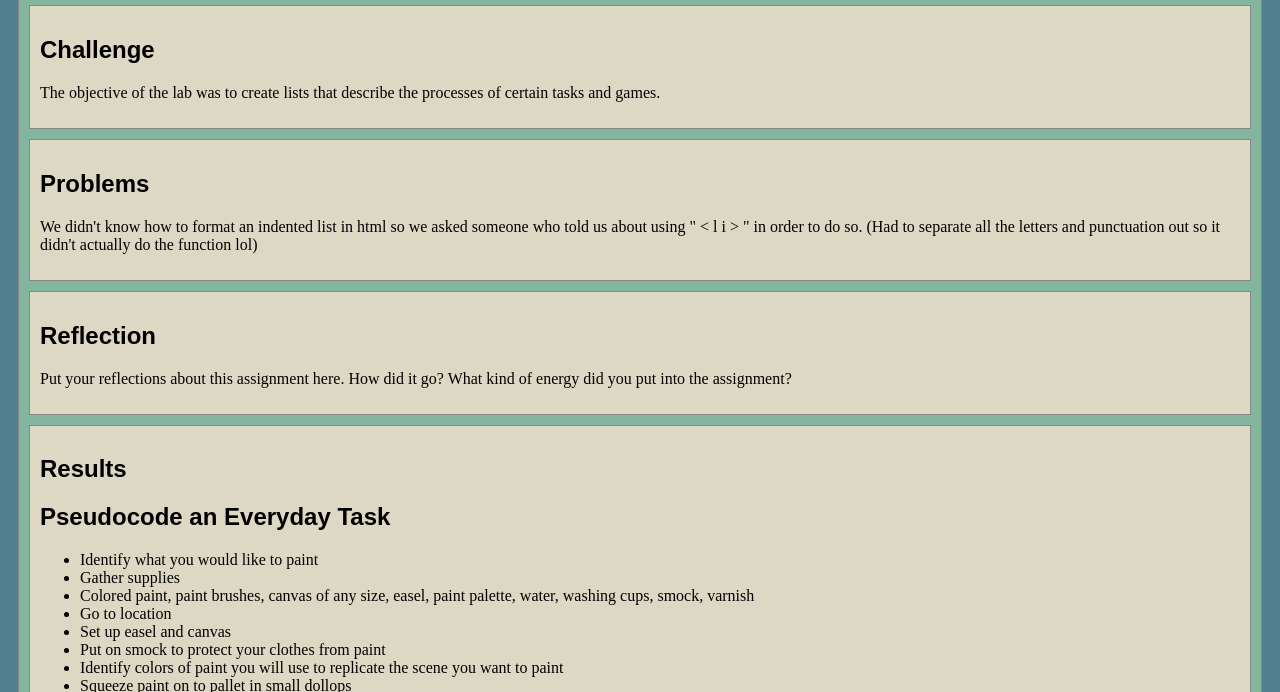
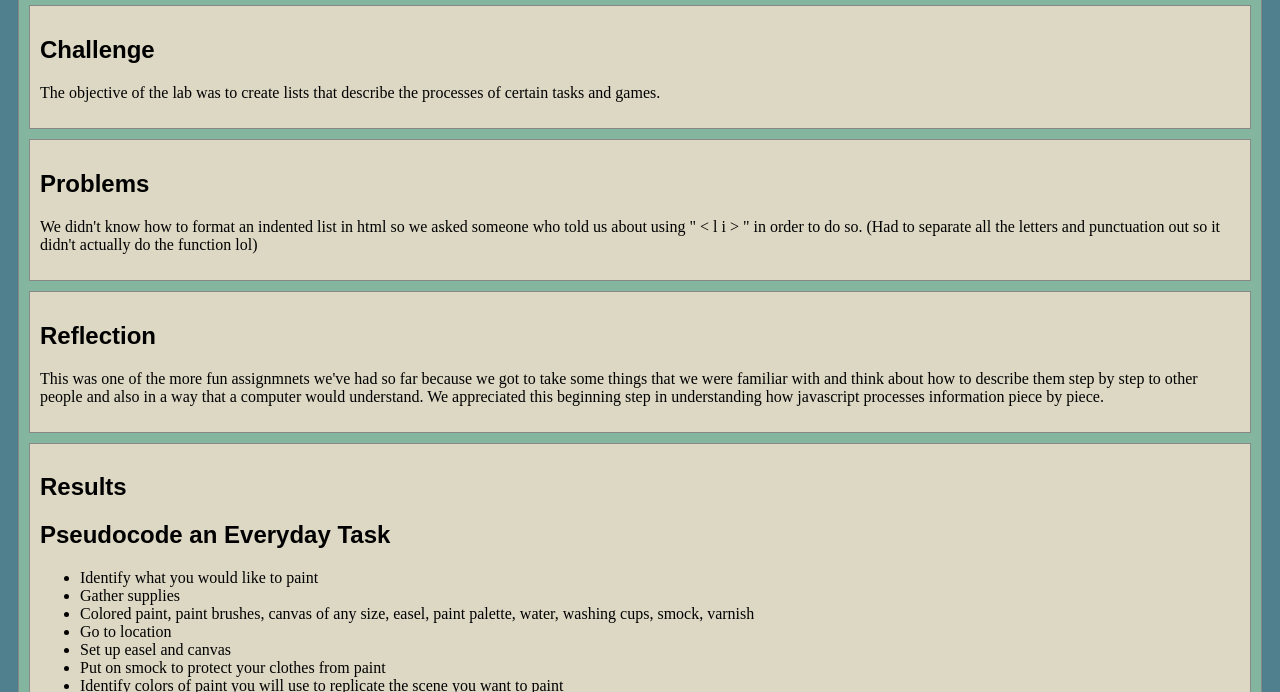
Before and after one commit to evile2001/art101, a plain HTML site: page lab4/index.html in a window 1280 px wide. Shown: the part 106-798 px from the top of the page. Drawn offline with nearby package versions, Linux system fonts and the light colour scheme.

Commit message:
Update index.html

```diff
--- a/lab4/index.html
+++ b/lab4/index.html
@@ -36,7 +36,7 @@
 
 			<div class="minor-section">
 					<h2>Reflection</h2>
-					<p>Put your reflections about this assignment here. How did it go? What kind of energy did you put into the assignment? </p>
+					<p>This was one of the more fun assignmnets we've had so far because we got to take some things that we were familiar with and think about how to describe them step by step to other people and also in a way that a computer would understand. We appreciated this beginning step in understanding how javascript processes information piece by piece.</p>
 			</div>
 
 			<div class="minor-section">
```
